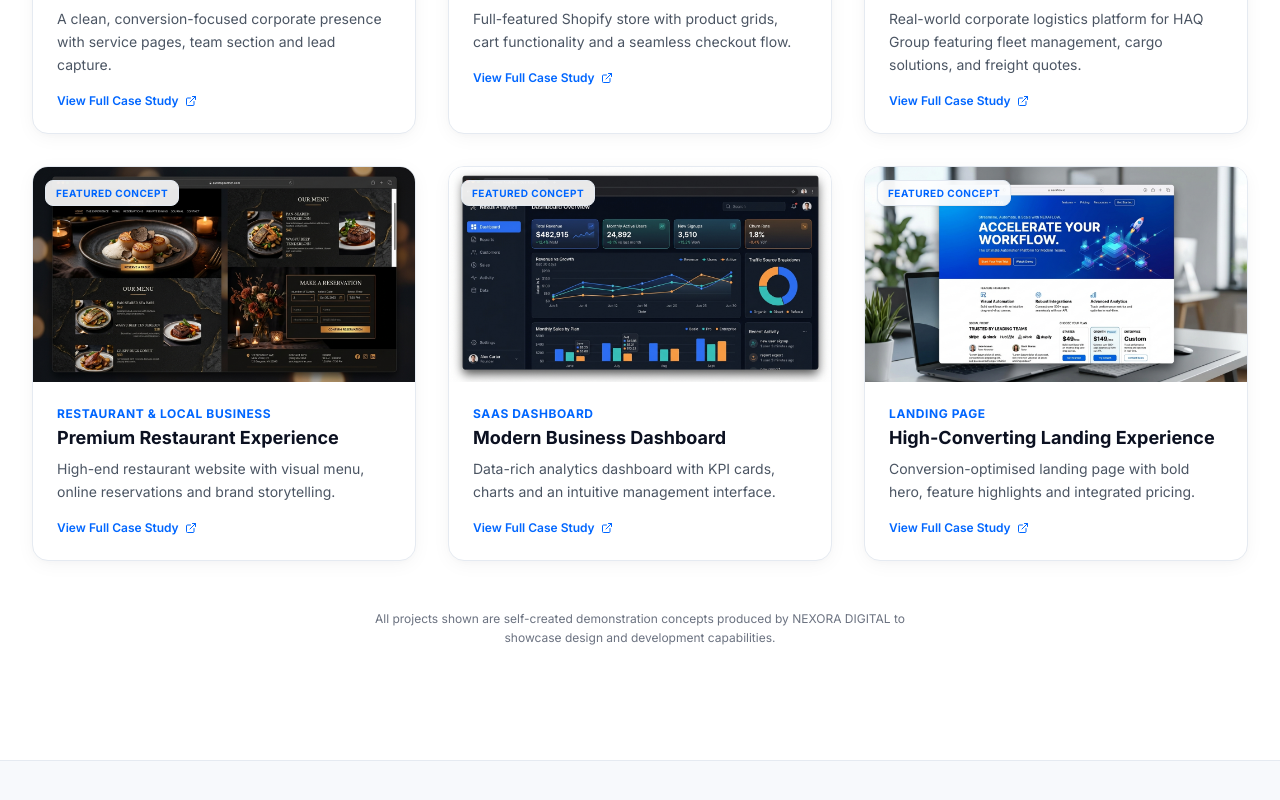
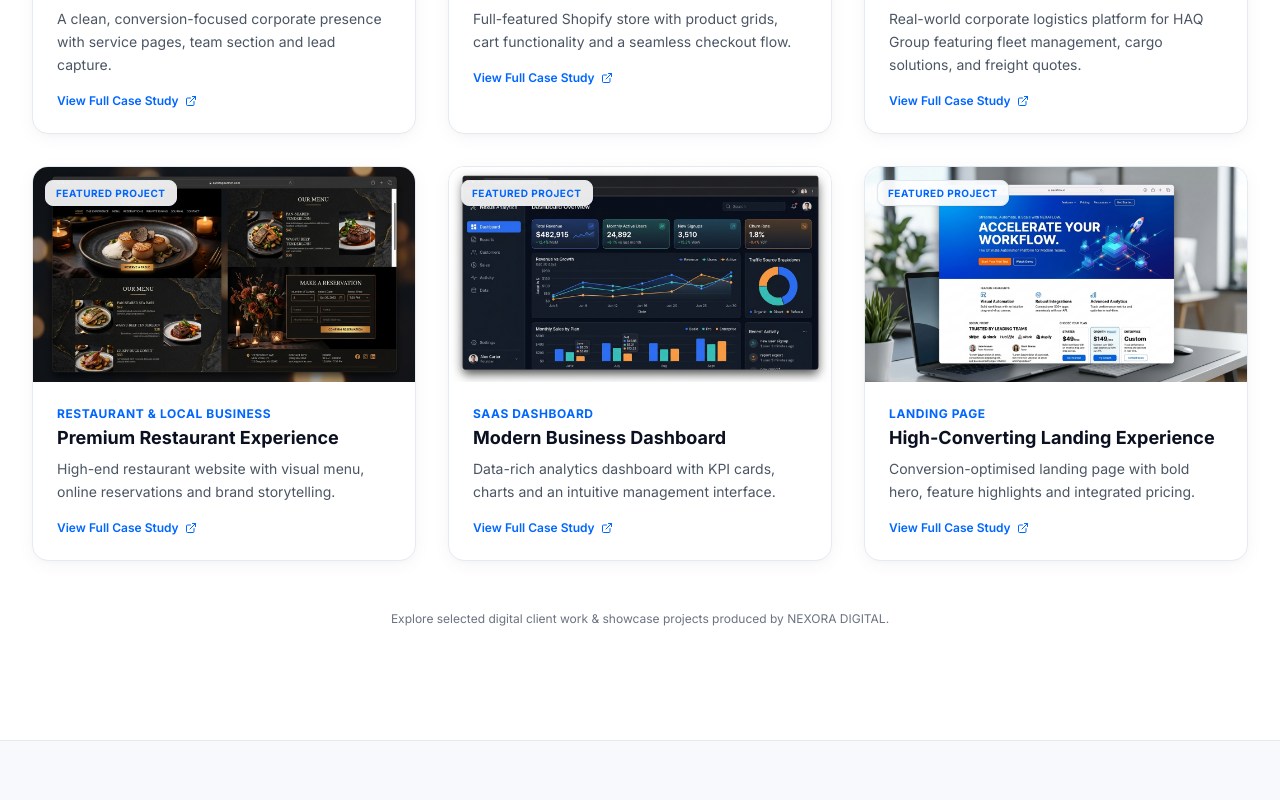
Before and after one commit to saadsa9112-cloud/NEXORA-BUSINESS-SITE, a React (Vite) app: page / in a window 1280 px wide. Shown: the part 2844-3644 px from the top of the page. Built offline with nearby package versions, Linux system fonts and the light colour scheme.

Commit message:
style: standardize all portfolio badges to Featured Project for clean brand consistency

```diff
--- a/src/components/Portfolio/Portfolio.jsx
+++ b/src/components/Portfolio/Portfolio.jsx
@@ -138,8 +138,7 @@ export default function Portfolio() {
 
         {/* Disclosure note */}
         <p className="mt-12 text-center text-xs text-[#6B7280] max-w-xl mx-auto leading-relaxed">
-          All projects shown are self-created demonstration concepts produced by NEXORA DIGITAL
-          to showcase design and development capabilities.
+          Explore selected digital client work &amp; showcase projects produced by NEXORA DIGITAL.
         </p>
       </div>
 
@@ -226,7 +225,7 @@ export default function Portfolio() {
                 <div className="p-6 border-t border-[#E5EAF1] bg-[#F8FAFC] flex flex-wrap items-center justify-between gap-4">
                   <div className="flex items-center gap-2 text-xs text-[#6B7280]">
                     <ShieldCheck size={16} className="text-[#0066FF]" />
-                    <span>NEXORA DIGITAL Verified Demo Concept</span>
+                    <span>NEXORA DIGITAL Verified Project</span>
                   </div>
                   <button
                     type="button"
--- a/src/data/siteData.js
+++ b/src/data/siteData.js
@@ -84,7 +84,7 @@ export const PORTFOLIO_ITEMS = [
     title: 'Modern Corporate Website',
     description: 'A clean, conversion-focused corporate presence with service pages, team section and lead capture.',
     image: corporateImg,
-    tag: 'Featured Concept',
+    tag: 'Featured Project',
     type: 'corporate',
   },
   {
@@ -93,7 +93,7 @@ export const PORTFOLIO_ITEMS = [
     title: 'Modern Online Store',
     description: 'Full-featured Shopify store with product grids, cart functionality and a seamless checkout flow.',
     image: ecommerceImg,
-    tag: 'Featured Concept',
+    tag: 'Featured Project',
     type: 'ecommerce',
   },
   {
@@ -102,7 +102,7 @@ export const PORTFOLIO_ITEMS = [
     title: 'HAQ Transport Network',
     description: 'Real-world corporate logistics platform for HAQ Group featuring fleet management, cargo solutions, and freight quotes.',
     image: haqTransportImg,
-    tag: 'Real Client Project',
+    tag: 'Featured Project',
     type: 'transport',
   },
   {
@@ -111,7 +111,7 @@ export const PORTFOLIO_ITEMS = [
     title: 'Premium Restaurant Experience',
     description: 'High-end restaurant website with visual menu, online reservations and brand storytelling.',
     image: restaurantImg,
-    tag: 'Featured Concept',
+    tag: 'Featured Project',
     type: 'restaurant',
   },
   {
@@ -120,7 +120,7 @@ export const PORTFOLIO_ITEMS = [
     title: 'Modern Business Dashboard',
     description: 'Data-rich analytics dashboard with KPI cards, charts and an intuitive management interface.',
     image: dashboardImg,
-    tag: 'Featured Concept',
+    tag: 'Featured Project',
     type: 'dashboard',
   },
   {
@@ -129,7 +129,7 @@ export const PORTFOLIO_ITEMS = [
     title: 'High-Converting Landing Experience',
     description: 'Conversion-optimised landing page with bold hero, feature highlights and integrated pricing.',
     image: landingImg,
-    tag: 'Featured Concept',
+    tag: 'Featured Project',
     type: 'landing',
   },
 ]
```
